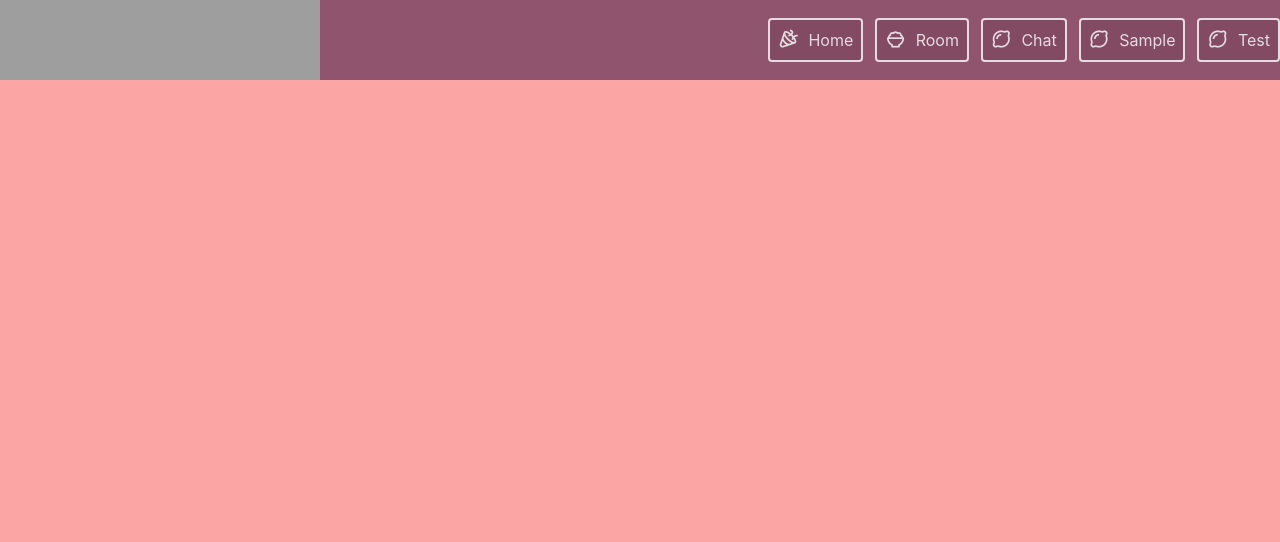
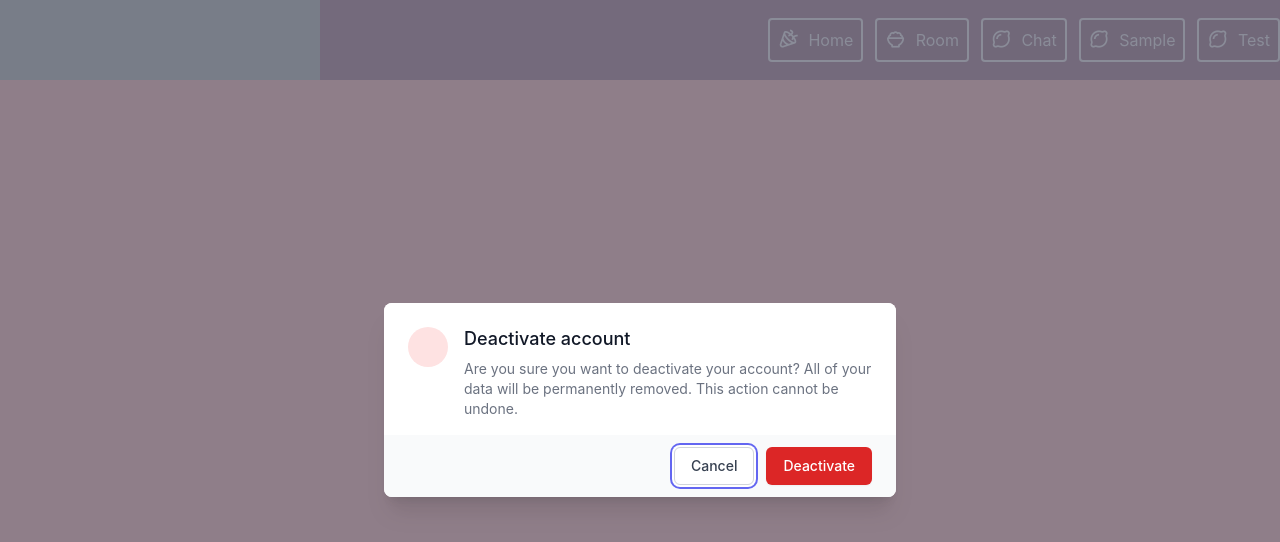
Before and after one commit to koozone/next-chat-app, a Next.js app: page /component/header in a window 1280 px wide. Shown: the top 542 px of the page. Built offline with nearby package versions, Linux system fonts and the light colour scheme; grey boxes are pictures that could not be loaded.

Commit message:
[추가] modal context api 구현

```diff
--- a/pages/_app.js
+++ b/pages/_app.js
@@ -5,10 +5,12 @@
 import ModalsProvider from './component/ModalsProvider';
 import Modals from './component/Modals';
 import {createContext, useState} from 'react';
-import SideMenu from './component/sideMenu';
 
 // export const SideMenuContext = createContext({});
 import SideMenuProvider from './hook/useSideMenu';
+import ModalProvider from './hook/useModal';
+import SideMenu from './component/sideMenu';
+import Modal from './component/modal';
 
 function MyApp({Component, pageProps}) {
 	// const [isSideMenu, setIsSideMenu] = useState(false);
@@ -35,13 +37,16 @@
 					closeSideMenu,
 				}}
 			> */}
+			<ModalProvider>
 				<SideMenuProvider>
 					<ModalsProvider>
 						<Component {...pageProps} />
 						<SideMenu />
 						<Modals />
+						<Modal />
 					</ModalsProvider>
 				</SideMenuProvider>
+			</ModalProvider>
 			{/* </SideMenuContext.Provider> */}
 		</>
 	);
--- a/pages/component/header.js
+++ b/pages/component/header.js
@@ -6,6 +6,7 @@
 import MyModal from './MyModal';
 // import {SideMenuContext} from '../_app';
 import {useSideMenu} from '../hook/useSideMenu';
+import {useModal} from '../hook/useModal';
 
 const menuList = [
 	{icon: 'bx-party', href: '/', content: 'Home'},
@@ -68,15 +69,16 @@
 }
 
 export function Header2() {
-	const {openModal} = useModals();
+	const {openModals} = useModals();
 	// const {isSideMenu, openSideMenu, closeSideMenu} = useContext(SideMenuContext);
 	const {isSideMenu, openSideMenu, closeSideMenu} = useSideMenu();
+	const {isModal, openModal, closeModal} = useModal();
 
 	const clickMenu = () => {
 		openSideMenu();
 	};
 	const clickLogin = () => {
-		openModal(MyModal, {
+		openModals(MyModal, {
 			onSubmit: () => {
 				console.log('비지니스 로직 처리...');
 			},
@@ -108,7 +110,7 @@
 			</div>
 			<div className="flex space-x-2">
 				<ButtonA icon="bx-menu" className="inline-block md:hidden" onClick={clickMenu}></ButtonA>
-				<ButtonA icon="bx-log-in" onClick={clickLogin}></ButtonA>
+				<ButtonA icon="bx-log-in" onClick={openModal}></ButtonA>
 				<ImageA src="https://images.unsplash.com/photo-1544348817-5f2cf14b88c8?ixlib=rb-1.2.1&ixid=MnwxMjA3fDB8MHxwaG90by1wYWdlfHx8fGVufDB8fHx8&auto=format&fit=crop&w=1287&q=80"></ImageA>
 			</div>
 		</div>
--- /dev/null
+++ b/pages/component/modal.js
@@ -0,0 +1,74 @@
+import {Fragment, useRef, useState} from 'react';
+import {Dialog, Transition} from '@headlessui/react';
+import {useModal} from '../hook/useModal';
+// import { ExclamationIcon } from '@heroicons/react/outline'
+
+export default function Example() {
+	// const [open, setOpen] = useState(true);
+	const {isModal, openModal, closeModal} = useModal();
+
+	const cancelButtonRef = useRef(null);
+
+	return (
+		<Transition.Root show={isModal} as={Fragment}>
+			<Dialog as="div" className="fixed z-10 inset-0 overflow-y-auto" initialFocus={cancelButtonRef} onClose={closeModal}>
+				<div className="flex items-end justify-center min-h-screen pt-4 px-4 pb-20 text-center sm:block sm:p-0">
+					<Transition.Child as={Fragment} enter="ease-out duration-300" enterFrom="opacity-0" enterTo="opacity-100" leave="ease-in duration-200" leaveFrom="opacity-100" leaveTo="opacity-0">
+						<Dialog.Overlay className="fixed inset-0 bg-gray-500 bg-opacity-75 transition-opacity" />
+					</Transition.Child>
+
+					{/* This element is to trick the browser into centering the modal contents. */}
+					<span className="hidden sm:inline-block sm:align-middle sm:h-screen" aria-hidden="true">
+						&#8203;
+					</span>
+					<Transition.Child
+						as={Fragment}
+						enter="ease-out duration-300"
+						enterFrom="opacity-0 translate-y-4 sm:translate-y-0 sm:scale-95"
+						enterTo="opacity-100 translate-y-0 sm:scale-100"
+						leave="ease-in duration-200"
+						leaveFrom="opacity-100 translate-y-0 sm:scale-100"
+						leaveTo="opacity-0 translate-y-4 sm:translate-y-0 sm:scale-95"
+					>
+						<div className="inline-block align-bottom bg-white rounded-lg text-left overflow-hidden shadow-xl transform transition-all sm:my-8 sm:align-middle sm:max-w-lg sm:w-full">
+							<div className="bg-white px-4 pt-5 pb-4 sm:p-6 sm:pb-4">
+								<div className="sm:flex sm:items-start">
+									<div className="mx-auto flex-shrink-0 flex items-center justify-center h-12 w-12 rounded-full bg-red-100 sm:mx-0 sm:h-10 sm:w-10">
+										{/* <ExclamationIcon className="h-6 w-6 text-red-600" aria-hidden="true" /> */}
+									</div>
+									<div className="mt-3 text-center sm:mt-0 sm:ml-4 sm:text-left">
+										<Dialog.Title as="h3" className="text-lg leading-6 font-medium text-gray-900">
+											Deactivate account
+										</Dialog.Title>
+										<div className="mt-2">
+											<p className="text-sm text-gray-500">
+												Are you sure you want to deactivate your account? All of your data will be permanently removed. This action cannot be undone.
+											</p>
+										</div>
+									</div>
+								</div>
+							</div>
+							<div className="bg-gray-50 px-4 py-3 sm:px-6 sm:flex sm:flex-row-reverse">
+								<button
+									type="button"
+									className="w-full inline-flex justify-center rounded-md border border-transparent shadow-sm px-4 py-2 bg-red-600 text-base font-medium text-white hover:bg-red-700 focus:outline-none focus:ring-2 focus:ring-offset-2 focus:ring-red-500 sm:ml-3 sm:w-auto sm:text-sm"
+									onClick={closeModal}
+								>
+									Deactivate
+								</button>
+								<button
+									type="button"
+									className="mt-3 w-full inline-flex justify-center rounded-md border border-gray-300 shadow-sm px-4 py-2 bg-white text-base font-medium text-gray-700 hover:bg-gray-50 focus:outline-none focus:ring-2 focus:ring-offset-2 focus:ring-indigo-500 sm:mt-0 sm:ml-3 sm:w-auto sm:text-sm"
+									onClick={closeModal}
+									ref={cancelButtonRef}
+								>
+									Cancel
+								</button>
+							</div>
+						</div>
+					</Transition.Child>
+				</div>
+			</Dialog>
+		</Transition.Root>
+	);
+}
--- /dev/null
+++ b/pages/hook/useModal.js
@@ -0,0 +1,30 @@
+import {createContext, useState, useContext} from 'react';
+
+export const ModalContext = createContext();
+
+export const useModal = () => {
+	return useContext(ModalContext);
+};
+
+export default function ModalProvider({children}) {
+	const [isModal, setIsModal] = useState(true);
+
+	const openModal = () => {
+		setIsModal(true);
+	};
+	const closeModal = () => {
+		setIsModal(false);
+	};
+
+	return (
+		<ModalContext.Provider
+			value={{
+				isModal,
+				openModal,
+				closeModal,
+			}}
+		>
+			{children}
+		</ModalContext.Provider>
+	);
+}
--- a/pages/hook/useModals.js
+++ b/pages/hook/useModals.js
@@ -4,18 +4,18 @@
 export function useModals() {
 	const {open, close} = useContext(ModalsDispatchContext);
 
-	const openModal = (Component, props) => {
-		console.log('openModal');
+	const openModals = (Component, props) => {
+		console.log('openModals');
 		open(Component, props);
 	};
 
-	const closeModal = (Component) => {
+	const closeModals = (Component) => {
 		close(Component);
 	};
 
 	return {
-		openModal,
-		closeModal,
+		openModals,
+		closeModals,
 	};
 }
 
--- a/pages/view/room.js
+++ b/pages/view/room.js
@@ -11,29 +11,27 @@
 import MyModal from '../component/MyModal';
 // import {SideMenuContext} from '../_app';
 import {useSideMenu} from '../hook/useSideMenu';
+import {useModal} from '../hook/useModal';
 
 // Modal.setAppElement('#__next');
 
 export default function chat() {
-	const [isModal, setIsModal] = useState(false);
+	const [isModals, setIsModals] = useState(false);
 	const [roomList, setRoomList] = useState([]);
-	// console.log('isModal', isModal);
+	// console.log('isModals', isModals);
 
-	const {openModal} = useModals();
+	const {openModals} = useModals();
 	// const {openSideMenu} = useContext(SideMenuContext);
 	const {isSideMenu, openSideMenu, closeSideMenu} = useSideMenu();
+	const {isModal, openModal, closeModal} = useModal();
 
-	const clickOpenModal = () => {
-		console.log('clickOpenModal');
-		openModal(MyModal, {
+	const clickOpenModals = () => {
+		console.log('clickOpenModals');
+		openModals(MyModal, {
 			onSubmit: () => {
 				console.log('비지니스 로직 처리...');
 			},
 		});
-	};
-
-	const clickOpenSideMenu = () => {
-		openSideMenu();
 	};
 
 	useEffect(() => {
@@ -81,18 +79,21 @@
 			</Box>
 
 			<footer className="p-4 absolute inset-x-0 bottom-0 grid grid-cols-2 gap-x-6">
-				<button className="btn btn--secondary" onClick={clickOpenModal}>
+				<button className="btn btn--secondary" onClick={clickOpenModals}>
 					모달 열기
 				</button>
-				<button className="btn btn--secondary" onClick={clickOpenSideMenu}>
-					메뉴 열기
+				<button className="btn btn--secondary" onClick={openSideMenu}>
+					사이드 메뉴 열기
 				</button>
-				<button className="btn btn--primary" onClick={() => setIsModal(true)}>
+				<button className="btn btn--secondary" onClick={openModal}>
+					모달 열기
+				</button>
+				<button className="btn btn--primary" onClick={() => setIsModals(true)}>
 					Accept
 				</button>
 			</footer>
 
-			<Popup isOpen={isModal} setIsOpen={setIsModal} />
+			<Popup isOpen={isModals} setIsOpen={setIsModals} />
 		</div>
 	);
 }
```
Lines whose indentation alone changed are shown as unchanged.
